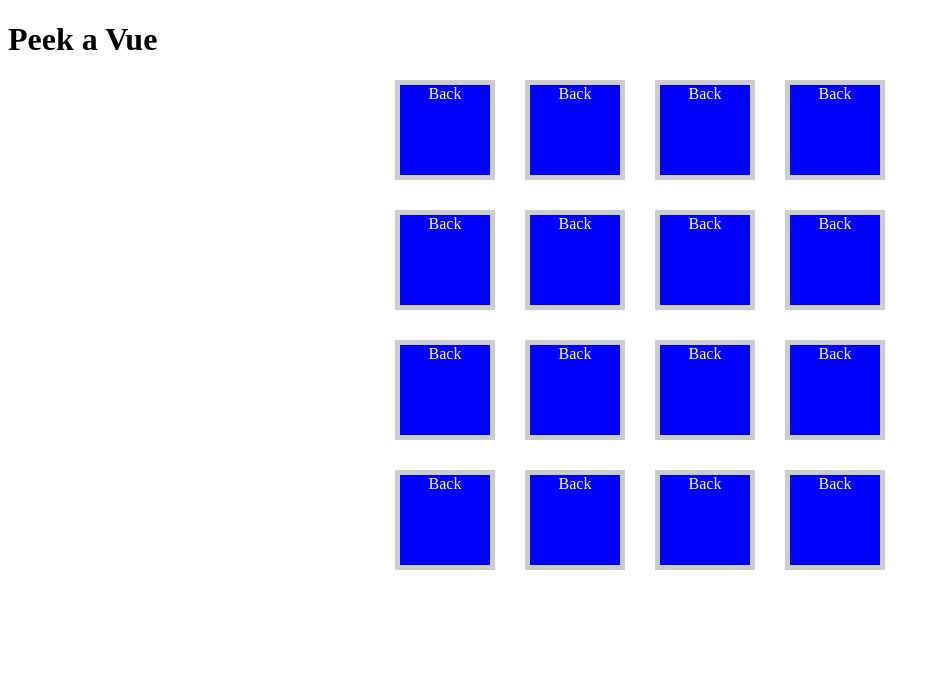
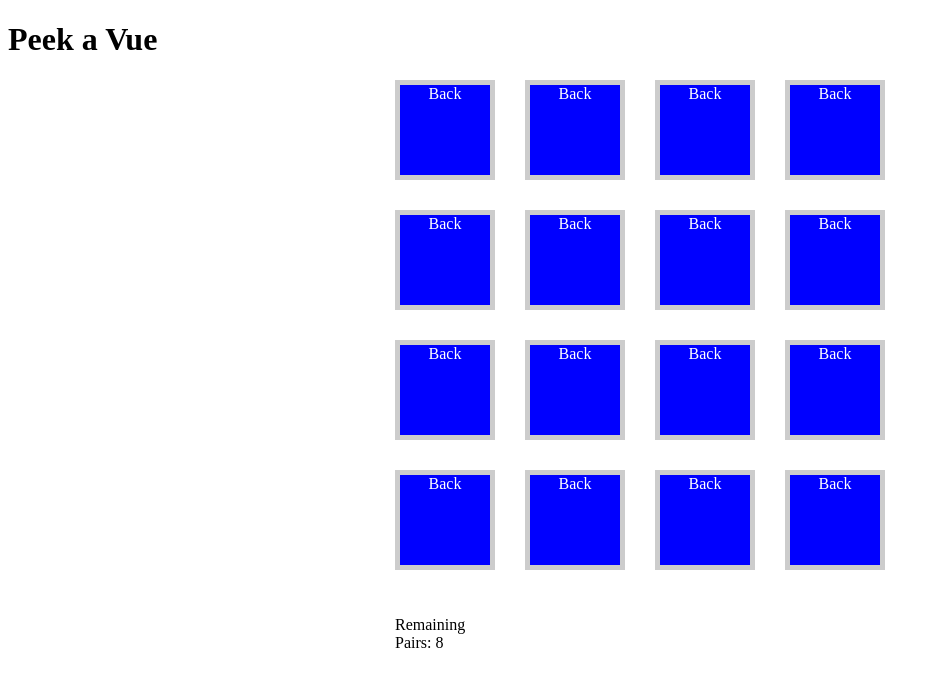
Before and after one commit to bangrobe/matchinggame, a Vue app: page / in a window 1280 px wide. Shown: the top 686 px of the page, without its empty margins (0-940 px from the left). Built offline with nearby package versions, Linux system fonts and the light colour scheme.

Commit message:
Add win condition

```diff
--- a/src/App.vue
+++ b/src/App.vue
@@ -10,11 +10,12 @@
       @select-card="flipCard"
       :position="card.position"
     />
+    <p>{{ status }}</p>
   </section>
 </template>
 
 <script>
-import { ref, watch } from "vue";
+import { ref, watch, computed } from "vue";
 import Card from "@/components/Card";
 export default {
   name: "App",
@@ -24,9 +25,27 @@ export default {
   setup() {
     const cardList = ref([]);
     const userSelection = ref([]);
+    //Lấy số cặp còn lại
+    //Kiểm tra các card trong cardList có match = false
+    //remainingPairs trả về một array nên phải có thêm length
+    const remainingPairs = computed(() => {
+      const remainingCards = cardList.value.filter(
+        (card) => card.match === false
+      ).length;
+      // prettier-ignore
+      return (remainingCards/2);
+    });
+
+    const status = computed(() => {
+      if (remainingPairs.value === 0) {
+        return "Player Win";
+      } else {
+        return `Remaining Pairs: ${remainingPairs.value}`;
+      }
+    });
     for (let i = 0; i < 16; i++) {
       cardList.value.push({
-        value: i,
+        value: 10,
         visible: false,
         position: i,
         match: false,
@@ -44,7 +63,6 @@ export default {
         userSelection.value[0] = payload;
       }
     };
-
     watch(
       userSelection,
       (currentValue) => {
@@ -72,11 +90,12 @@ export default {
       //To trigger array mutation, the deep option must be specific.
       { deep: true }
     );
-
     return {
       cardList,
       userSelection,
       flipCard,
+      remainingPairs,
+      status,
     };
   },
 };
```
